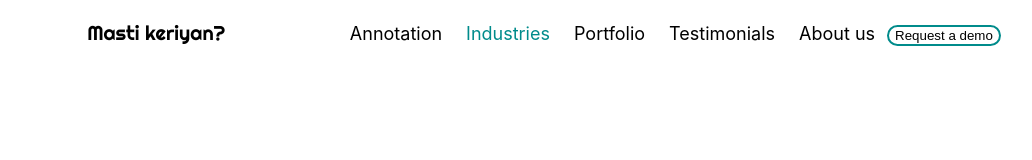
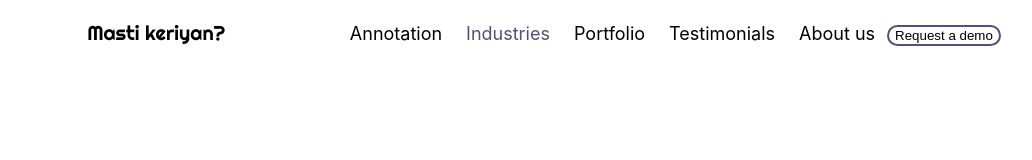
Before and after one commit to D3nii/React-Projects, a React (Create React App) app in the folder prox/: page / in a window 1280 px wide. In both pictures the pointer is over the element 640 px from the left and 33 px from the top of the page. Shown: the top 160 px of the page, without its empty margins (102-1134 px from the left). Built offline with nearby package versions, Linux system fonts and the light colour scheme.

Commit message:
Update NavBar.css

```diff
--- a/prox/src/Style/NavBar.css
+++ b/prox/src/Style/NavBar.css
@@ -7,12 +7,12 @@
 }
 
 .navBar :hover {
-  color: darkcyan;
+  color: rgb(78, 83, 119);
   cursor: pointer;
 }
 
 .navButton {
-  border: 2px solid darkcyan;
+  border: 2px solid rgb(78, 83, 119);
   background-color: white;
   border-radius: 15px;
 }
```
